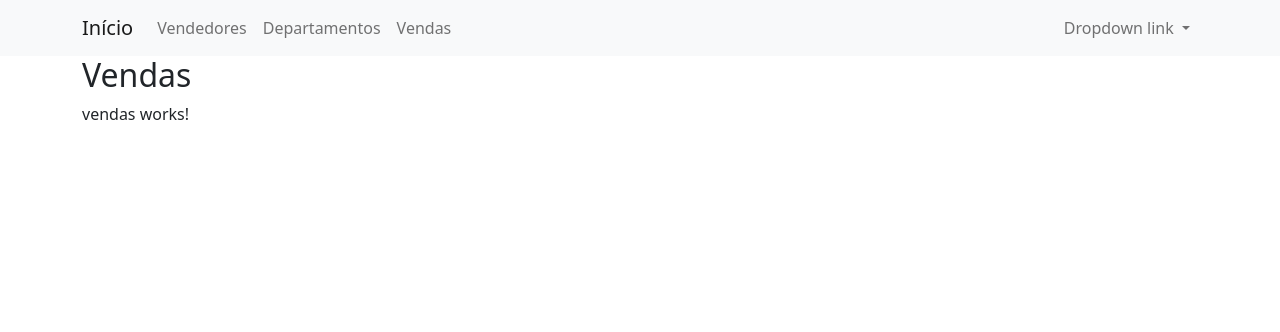
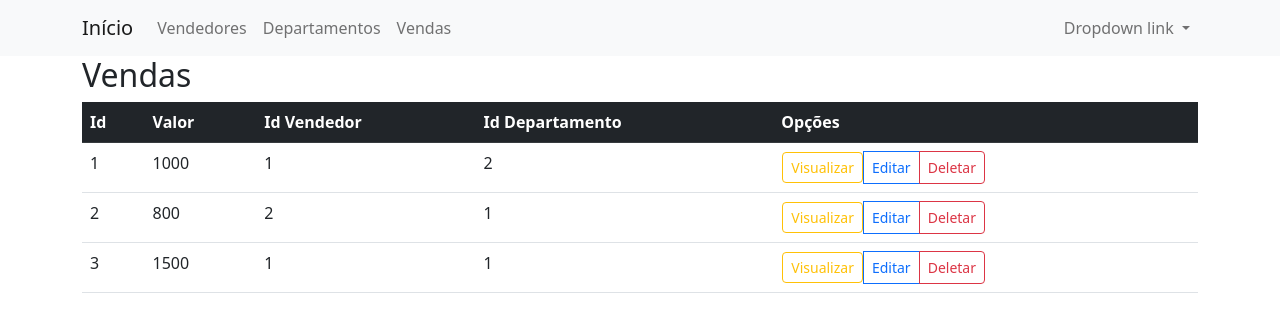
Before and after one commit to diogovaroni/WebAPI-RegistroVendas, an Angular app: page /vendas in a window 1280 px wide. Shown: the top 332 px of the page. Built offline with nearby package versions, Linux system fonts and the light colour scheme.

Commit message:
Implementação model 'Venda'

```diff
--- a/src/app/departamentos/departamentos.component.html
+++ b/src/app/departamentos/departamentos.component.html
@@ -40,7 +40,7 @@
           <td>{{departamento.nome}}</td>
           <td>
             <div class="btn-group">
-              <td><button (click)="departamentoSelect(departamento)" class="btn btn-sm btn-outline-warning">Visualizar</button></td>
+              <td><button (click)="departamentoSelect(departamento)" class="btn btn-sm btn-outline-warning">Detalhes</button></td>
               <button class="btn btn-sm btn-outline-primary">Editar</button>
               <button class="btn btn-sm btn-outline-danger">Deletar</button>
             </div>
--- /dev/null
+++ b/src/app/models/Venda.ts
@@ -0,0 +1,6 @@
+export class Venda {
+    id: number;
+    valor: number;
+    idVendedor: number;
+    idDepartamento: number;
+}
--- a/src/app/vendas/vendas.component.html
+++ b/src/app/vendas/vendas.component.html
@@ -1,4 +1,63 @@
-<app-title [title]="title"></app-title>
-<p>
-  vendas works!
-</p>
+<div class="row">
+
+
+  <div *ngIf="vendaSelecionada">
+    <div class="row">
+      <div class="mr-auto">
+        <app-title [title]="'Código Venda: ' + vendaSelecionada.id"></app-title>
+      </div>
+      <div class="mt-1">
+        <button class="btn btn-sm btn-outline-danger" (click)='voltar()'>Voltar</button>
+      </div>
+    </div>
+
+    <form [formGroup]="vendaForm" (submit)="vendaSubmit()">
+      <div class="form-group">
+        <label for="formGroupExampleInput" class="form-label">Valor (R$)</label>
+        <input type="text" formControlName="nome" class="form-control" >
+      </div>
+      <div class="form-group">
+        <label for="formGroupExampleInput" class="form-label">Id Vendedor</label>
+        <input type="text" formControlName="nome" class="form-control" >
+      </div>
+      <div class="form-group">
+        <label for="formGroupExampleInput" class="form-label">Id Departamento</label>
+        <input type="text" formControlName="nome" class="form-control" >
+      </div>
+      <div class="form-group">
+        <hr>
+        <button class="btn btn-success" [disabled]="!vendaForm.valid">Enviar</button>
+    </div>
+    </form>
+  </div>
+
+  <div [ngClass]="{'col-sm-6': vendaSelecionada}">
+    <app-title [title]="title"></app-title>
+    <table class="table table-hover">
+      <thead class="table-dark">
+        <tr>
+          <th scope="col">Id</th>
+          <th scope="col">Valor</th>
+          <th scope="col">Id Vendedor</th>
+          <th scope="col">Id Departamento</th>
+          <th scape="col">Opções</th>
+        </tr>
+      </thead>
+      <tbody>
+        <tr *ngFor="let venda of vendas" style="cursor: pointer;" >
+          <td scope="row">{{venda.id}}</td>
+          <td>{{venda.valor}}</td>
+          <td>{{venda.idVendedor}}</td>
+          <td>{{venda.idDepartamento}}</td>
+          <td>
+            <div class="btn-group">
+              <td><button (click)="vendaSelect(venda)" class="btn btn-sm btn-outline-warning">Visualizar</button></td>
+              <button class="btn btn-sm btn-outline-primary">Editar</button>
+              <button class="btn btn-sm btn-outline-danger">Deletar</button>
+            </div>
+          </td>
+        </tr>
+      </tbody>
+    </table>
+  </div>
+</div>
--- a/src/app/vendas/vendas.component.ts
+++ b/src/app/vendas/vendas.component.ts
@@ -1,4 +1,6 @@
 import { Component, OnInit } from '@angular/core';
+import { FormBuilder, FormGroup, Validators } from '@angular/forms';
+import { Venda } from '../models/Venda';
 
 @Component({
   selector: 'app-vendas',
@@ -7,10 +9,41 @@ import { Component, OnInit } from '@angular/core';
 })
 export class VendasComponent implements OnInit {
 
+  public vendaForm: FormGroup;
   public title = "Vendas";
-  constructor() { }
+  public vendaSelecionada: Venda;
+  public textSimple: string;
+
+  public vendas = [
+    { id: 1, valor: 1000, idVendedor: 1, idDepartamento: 2 },
+    { id: 2, valor: 800, idVendedor: 2, idDepartamento: 1 },
+    { id: 3, valor: 1500, idVendedor: 1, idDepartamento: 1 }
+
+  ];
+
+  constructor(private fb: FormBuilder) {
+    this.criarForm();
+  }
 
   ngOnInit() {
   }
 
+  criarForm() {
+    this.vendaForm = this.fb.group({
+      nome: ['', Validators.required]
+    });
+  }
+
+  vendaSubmit() {
+    console.log(this.vendaForm.value);
+  }
+
+  vendaSelect(venda: Venda) {
+    this.vendaSelecionada = venda;
+    this.vendaForm.patchValue(venda);
+  }
+
+  voltar() {
+    this.vendaSelecionada = null;
+  }
 }
--- a/src/app/vendedores/vendedores.component.html
+++ b/src/app/vendedores/vendedores.component.html
@@ -1,4 +1,3 @@
-
 <div class="row">
 
 
@@ -42,6 +41,7 @@
         <table class="table table-hover">
             <thead class="table-dark">
                 <tr>
+                    <th scope="col">Vendas</th>
                     <th scope="col">Id</th>
                     <th scope="col">Nome</th>
                     <th scope="col">CPF</th>
@@ -52,15 +52,16 @@
             </thead>
             <tbody>
                 <tr *ngFor="let vendedor of vendedores" style="cursor: pointer;" >
-                    <th scope="row">{{vendedor.id}}</th>
+                    <td><button class="btn btn-sm btn-outline-primary" (click)="openModal(template)">Visualizar</button></td>
+                    <td scope="row">{{vendedor.id}}</td>
                     <td>{{vendedor.nome}}</td>
                     <td>{{vendedor.cpf}}</td>
                     <td>{{vendedor.email}}</td>
                     <td>{{vendedor.baseSalarial}}</td>
                     <td>
                         <div class="btn-group">
-                            <td><button (click)="vendedorSelect(vendedor)" class="btn btn-sm btn-outline-warning">Visualizar</button></td>
-                            <button class="btn btn-sm btn-outline-primary" (click)="openModal(template)">Departamentos</button>
+                            <td><button (click)="vendedorSelect(vendedor)" class="btn btn-sm btn-outline-warning">Detalhes</button></td>
+
                             <button class="btn btn-sm btn-outline-primary">Editar</button>
                             <button class="btn btn-sm btn-outline-danger">Deletar</button>
                         </div>
@@ -71,15 +72,11 @@
     </div>
 </div>
 
-
-
 <ng-template #template>
     <div class="modal-body">
-    <app-departamentos></app-departamentos>
+      <app-vendas></app-vendas>
     </div>
     <div class="modal-footer">
-    <button type="button" class="btn pull-right" (click)="modalRef?.hide()">
-      FECHAR
-    </button>
+      <button type="button" class="btn pull-right" (click)="modalRef?.hide()">FECHAR</button>
     </div>
   </ng-template>
--- a/src/app/vendedores/vendedores.component.ts
+++ b/src/app/vendedores/vendedores.component.ts
@@ -24,7 +24,8 @@ export class VendedoresComponent implements OnInit {
   modalRef?: BsModalRef;
 
   openModal(template: TemplateRef<any>) {
-    this.modalRef = this.modalService.show(template);
+    this.modalRef = this.modalService.show(template,
+      Object.assign({}, { class: 'gray modal-lg' }));
   }
 
   constructor(private fb: FormBuilder, private modalService: BsModalService) {
```
Also changed, not shown: src/app/departamentos/departamentos.component.ts (line endings or trailing spaces). Lines whose indentation alone changed are shown as unchanged.
